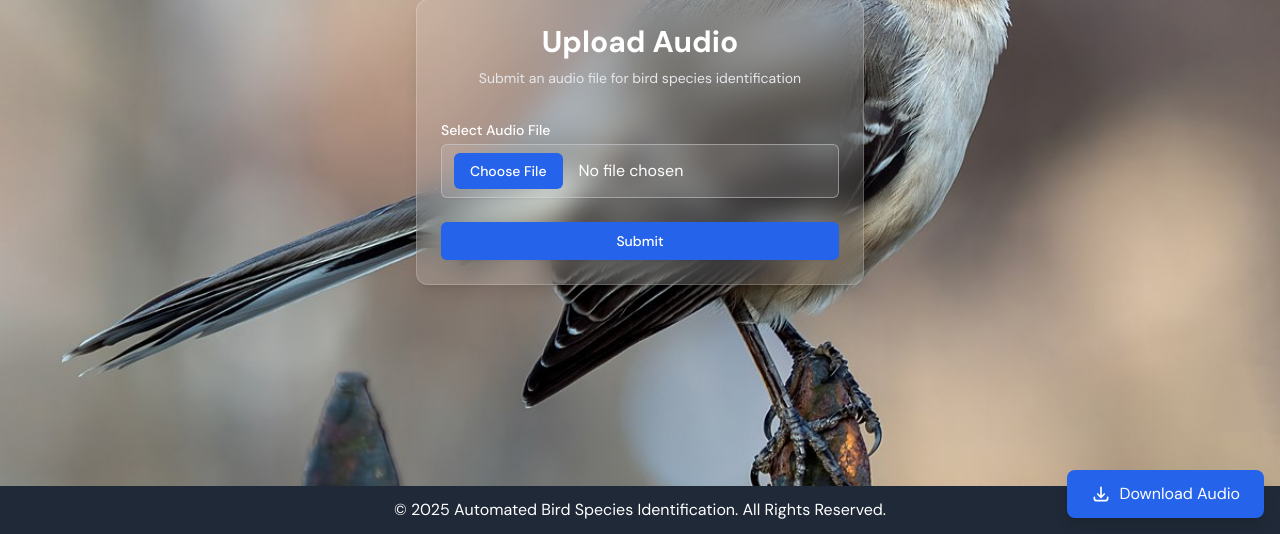
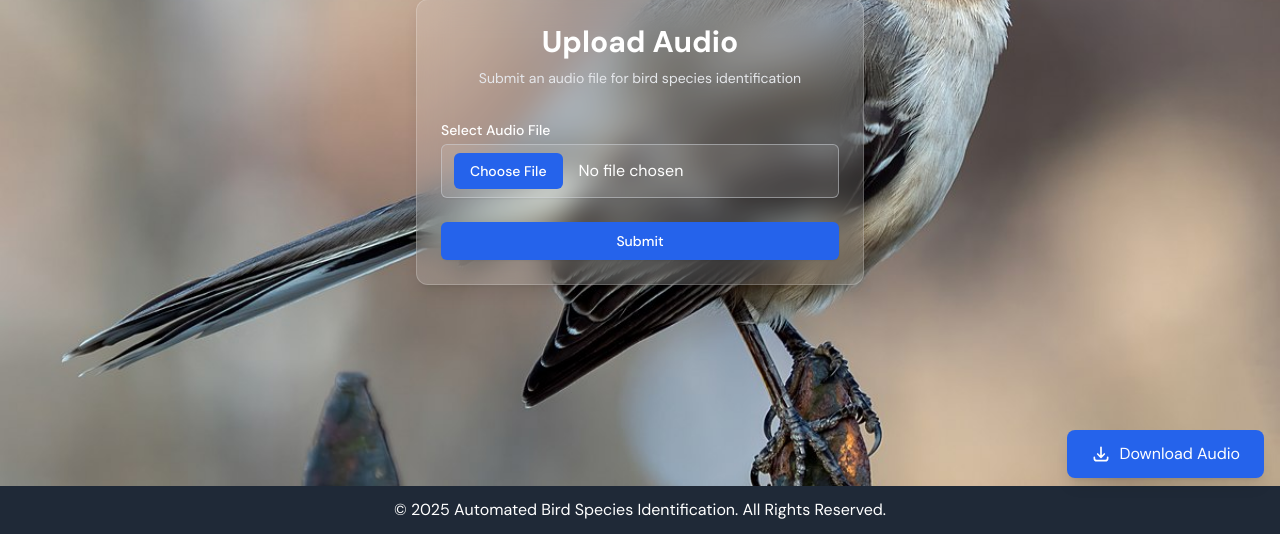
Before and after one commit to Bhushan0009/bird-identification-system, a Flask app: page /upload in a window 1280 px wide. Shown: the part 266-800 px from the top of the page. Run offline with Flask 3, Linux system fonts and the light colour scheme; parts of the project's set-up code (start-up, migrations or seed data) failed here and were passed over; some libraries are stand-ins or nearby versions.

Commit message:
Update upload.html

```diff
--- a/templates/upload.html
+++ b/templates/upload.html
@@ -116,8 +116,8 @@
     </main>
 
     <!-- Download Button -->
-    <div class="fixed bottom-4 right-4 z-20">
-        <a href="/test audios.zip" download="test audios.zip"
+    <div class="fixed bottom-14 right-4 z-20">
+        <a href="{{url_for('static', filename='test audios.zip')}}" download="test audios.zip"
            class="bg-blue-600 text-white px-6 py-3 rounded-lg shadow-lg hover:bg-blue-700
                   transition-colors duration-300 flex items-center space-x-2">
             <svg class="w-5 h-5" fill="none" stroke="currentColor" viewBox="0 0 24 24">
```
